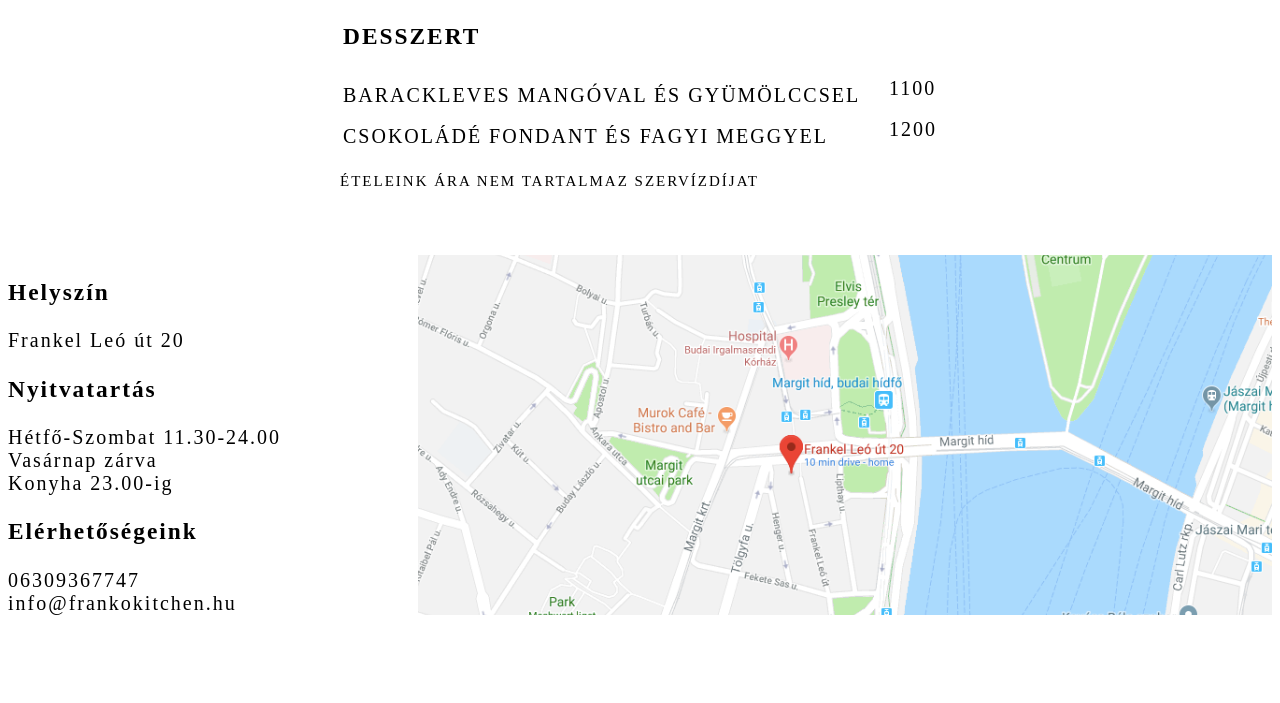
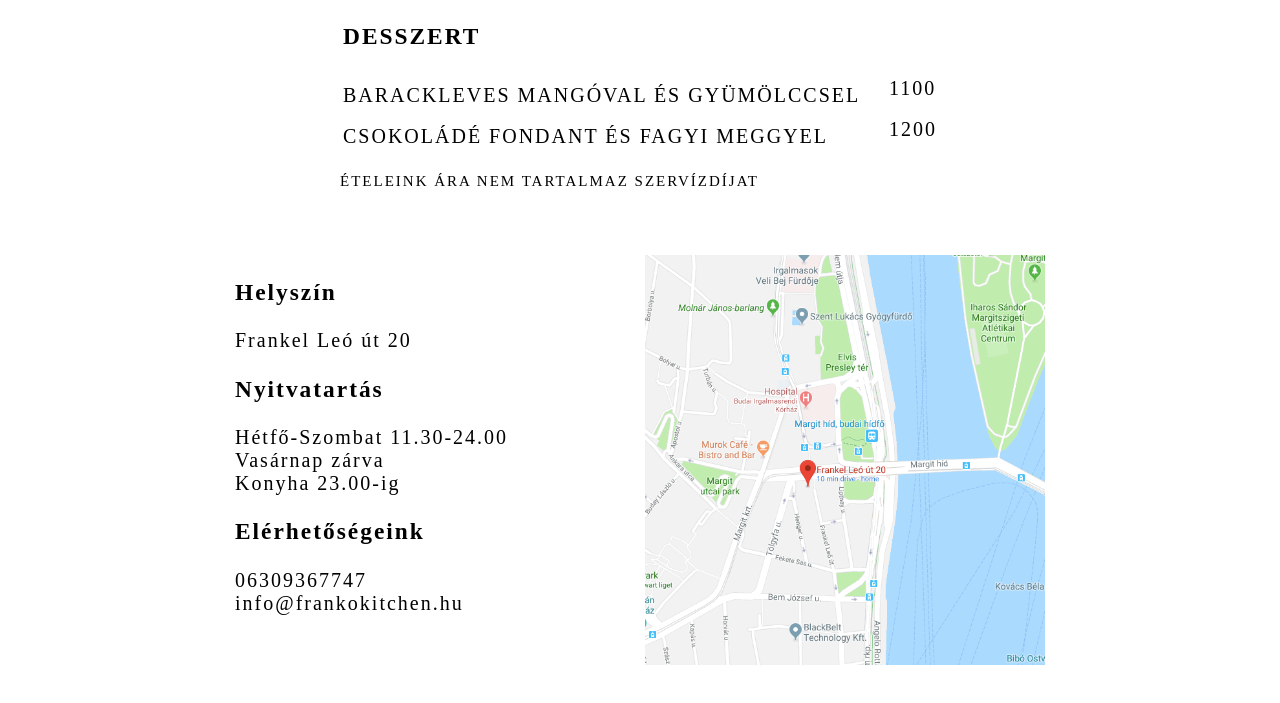
Before and after one commit to zsofiaprincz/franko, a plain HTML site: page index.html in a window 1280 px wide. Shown: the part 2730-3433 px from the top of the page. Before the commit the page ends 3383 px from the top, so only its background shows below. Drawn offline with Linux system fonts and the light colour scheme.

Commit message:
fix contact

```diff
--- a/index.css
+++ b/index.css
@@ -130,7 +130,9 @@ padding-top: 20px;
     padding-top: 30px;
     padding-bottom: 30px;
     display: flex;
-    flex-wrap: wrap; !important
+    flex-wrap: wrap;
+    justify-content: center;
+
     /*width: 100%;
   height: 100vh;*/
   -webkit-flex-wrap: wrap;
@@ -146,6 +148,8 @@ padding-top: 20px;
   font-size: 20px;
   letter-spacing:2px;
   font-weight: lighter;
+  padding-bottom: 50px;
+
 }
 
 .left a{
@@ -167,12 +171,13 @@ padding-top: 20px;
 
 
 .right {
-  flex: 2;
+  /* flex: 2; */
   background-size: cover;
 background-position: center;
 background-repeat: no-repeat;
   background-image: url(map.jpeg);
   min-width: 400px;
+  min-height: 400px;
 }
 
 
--- a/index.html
+++ b/index.html
@@ -96,7 +96,7 @@
         </tr>
         <tr>
           <td>
-            VKorianderes répafőzelék fekete lapos hallal
+            Korianderes répafőzelék fekete lapos hallal
           </td>
           <td class="menu__item--price">
           </td>
```
